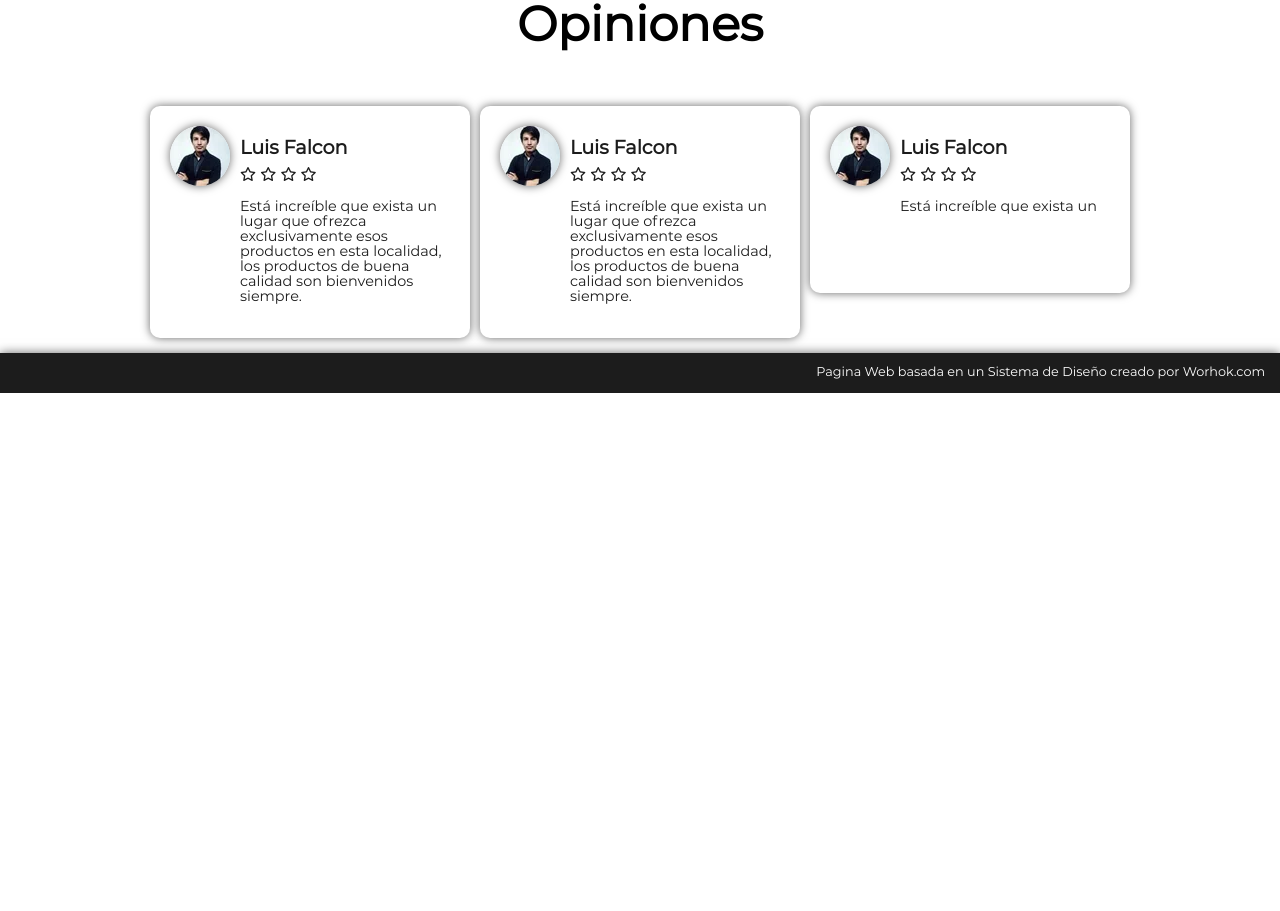
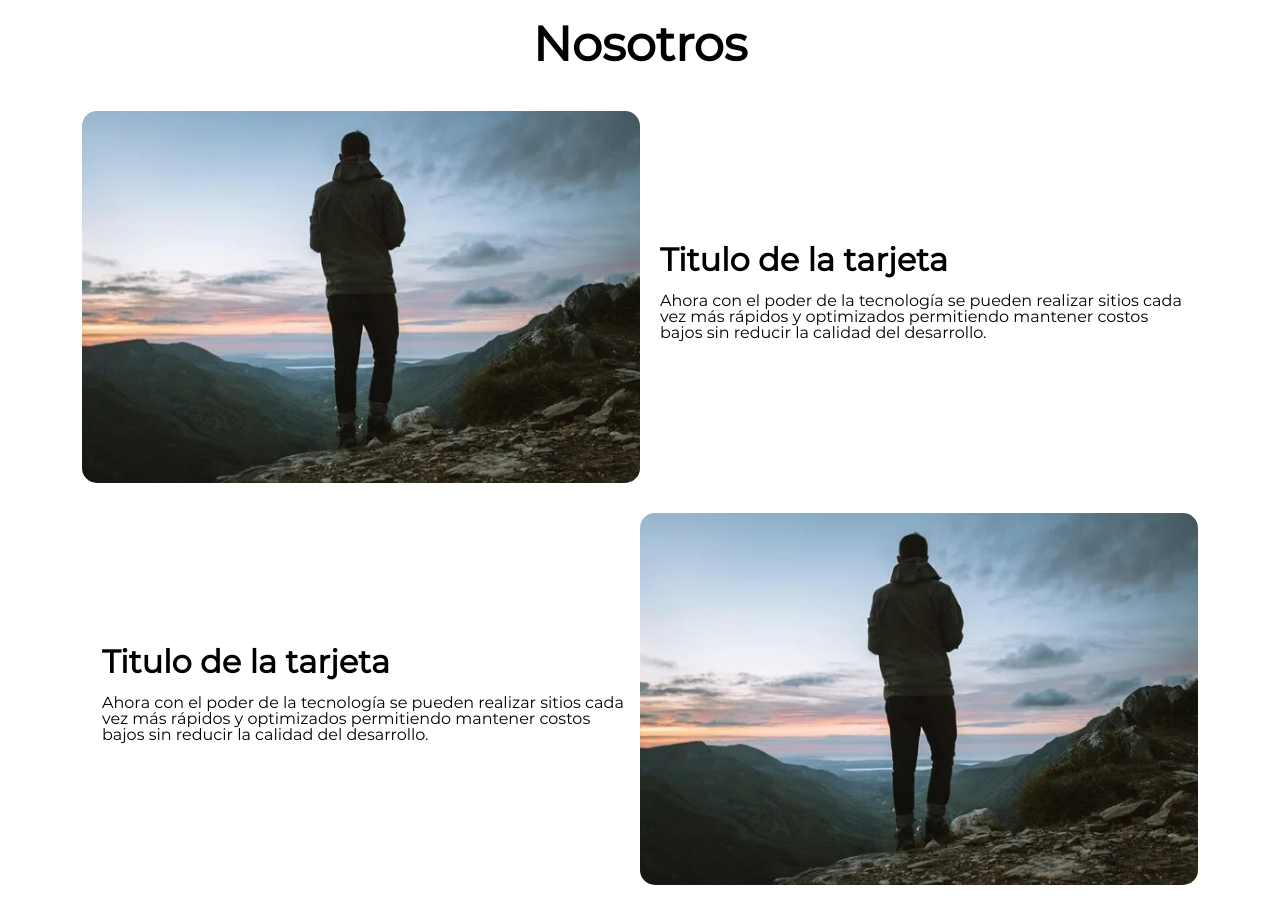
Before and after one commit to LuisDark123/Worhok-Design-System, a plain HTML site: page index.html in a window 1280 px wide. Shown: the part 4649-5560 px from the top of the page. Before the commit the page ends 5042 px from the top, so only its background shows below. Drawn offline with Linux system fonts and the light colour scheme; files whose address does not match are found by name.

Commit message:
Version 0.4.5.7 - Elementos / Layout Content / Layout 07 - Updated

```diff
--- a/css/style.css
+++ b/css/style.css
@@ -2602,6 +2602,106 @@ header nav ul li a {
   width: 100%;
 }
 
+.layout-content-07-left {
+  width: 90%;
+  height: auto;
+  display: -webkit-inline-box;
+  display: -ms-inline-flexbox;
+  display: inline-flex;
+  -webkit-box-pack: start;
+  -ms-flex-pack: start;
+  justify-content: flex-start;
+  -webkit-box-align: center;
+  -ms-flex-align: center;
+  align-items: center;
+  margin-bottom: 30px;
+}
+
+@media (max-width: 750px) {
+  .layout-content-07-left {
+    -webkit-box-orient: vertical;
+    -webkit-box-direction: normal;
+    -ms-flex-direction: column;
+    flex-direction: column;
+  }
+}
+
+@media (max-width: 450px) {
+  .layout-content-07-left {
+    width: 100%;
+  }
+}
+
+.layout-content-07-left img {
+  width: 50%;
+  border-radius: 15px;
+}
+
+@media (max-width: 750px) {
+  .layout-content-07-left img {
+    width: 100%;
+  }
+}
+
+.layout-content-07-left div {
+  padding: 5px;
+  margin-left: 15px;
+}
+
+.layout-content-07-left h3 {
+  margin: 8px 0;
+}
+
+.layout-content-07-right {
+  width: 90%;
+  height: auto;
+  display: -webkit-inline-box;
+  display: -ms-inline-flexbox;
+  display: inline-flex;
+  -webkit-box-pack: start;
+  -ms-flex-pack: start;
+  justify-content: flex-start;
+  -webkit-box-align: center;
+  -ms-flex-align: center;
+  align-items: center;
+  margin-bottom: 30px;
+}
+
+@media (max-width: 750px) {
+  .layout-content-07-right {
+    -webkit-box-orient: vertical;
+    -webkit-box-direction: reverse;
+    -ms-flex-direction: column-reverse;
+    flex-direction: column-reverse;
+  }
+}
+
+@media (max-width: 450px) {
+  .layout-content-07-right {
+    width: 100%;
+  }
+}
+
+.layout-content-07-right img {
+  width: 50%;
+  border-radius: 15px;
+}
+
+@media (max-width: 750px) {
+  .layout-content-07-right img {
+    width: 100%;
+  }
+}
+
+.layout-content-07-right div {
+  padding: 5px;
+  margin-left: 15px;
+}
+
+.layout-content-07-right h3 {
+  margin: 8px 0;
+}
+
 .testimonials {
   padding: 10px;
   display: -webkit-box;
--- a/index.html
+++ b/index.html
@@ -239,6 +239,26 @@
 		</div>
 	</div>
 </section>
+
+<section class="p-4">
+	<h2 class="text-center">Nosotros</h2>
+	<div class="container-content">
+		<div class="layout-content-07-left">
+			<img src="images/assets/600x400.webp" alt="">
+			<div>
+				<h3>Titulo de la tarjeta</h3>
+				<p>Ahora con el poder de la tecnología se pueden realizar sitios cada vez más rápidos y optimizados permitiendo mantener costos bajos sin reducir la calidad del desarrollo.</p>
+			</div>
+		</div>
+		<div class="layout-content-07-right">
+			<div>
+				<h3>Titulo de la tarjeta</h3>
+				<p>Ahora con el poder de la tecnología se pueden realizar sitios cada vez más rápidos y optimizados permitiendo mantener costos bajos sin reducir la calidad del desarrollo.</p>
+			</div>
+			<img src="images/assets/600x400.webp" alt="">
+		</div>
+	</div>
+</section>
 <!-- End Content -->
 
 <!-- Testimonials -->
--- /dev/null
+++ b/sass/_layout-content-07.scss
@@ -0,0 +1,59 @@
+// Layout content
+
+.layout-content-07-left{
+	width: 90%;
+	height: auto;
+	display: inline-flex;
+	justify-content: flex-start;
+	align-items: center;
+	margin-bottom: 30px;
+	@media #{$m} {
+		flex-direction: column;
+	}
+	@media #{$sm} {
+		width: 100%;
+	}
+	& img{
+		width: 50%;
+		border-radius: 15px;
+		@media #{$m} {
+		    width: 100%;
+	    }
+	}
+	& div{
+		padding: 5px;
+		margin-left: 15px;
+	}
+	h3{
+		margin: 8px 0;
+	}
+}
+
+.layout-content-07-right{
+	width: 90%;
+	height: auto;
+	display: inline-flex;
+	justify-content: flex-start;
+	align-items: center;
+	margin-bottom: 30px;
+	@media #{$m} {
+		flex-direction: column-reverse;
+	}
+	@media #{$sm} {
+		width: 100%;
+	}
+	& img{
+		width: 50%;
+		border-radius: 15px;
+		@media #{$m} {
+		    width: 100%;
+	    }
+	}
+	& div{
+		padding: 5px;
+		margin-left: 15px;
+	}
+	h3{
+		margin: 8px 0;
+	}
+}
--- a/sass/main.scss
+++ b/sass/main.scss
@@ -47,6 +47,7 @@ a:any-link{
 @import '_layout-content-04.scss';
 @import '_layout-content-05.scss';
 @import '_layout-content-06.scss';
+@import '_layout-content-07.scss';
 @import '_testimonials-01.scss';
 @import '_hero.scss';
 @import '_cards.scss';
```
Also changed, not shown: css/style-min.css, 1 other file.
